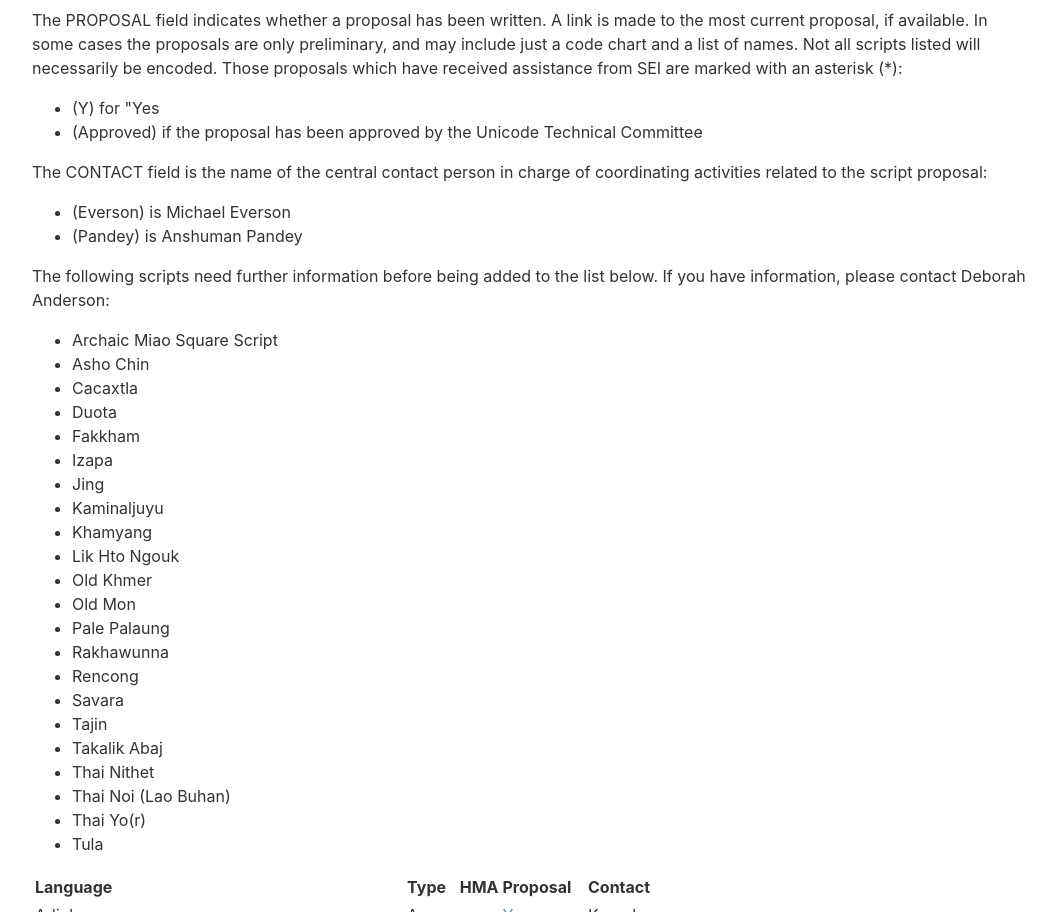
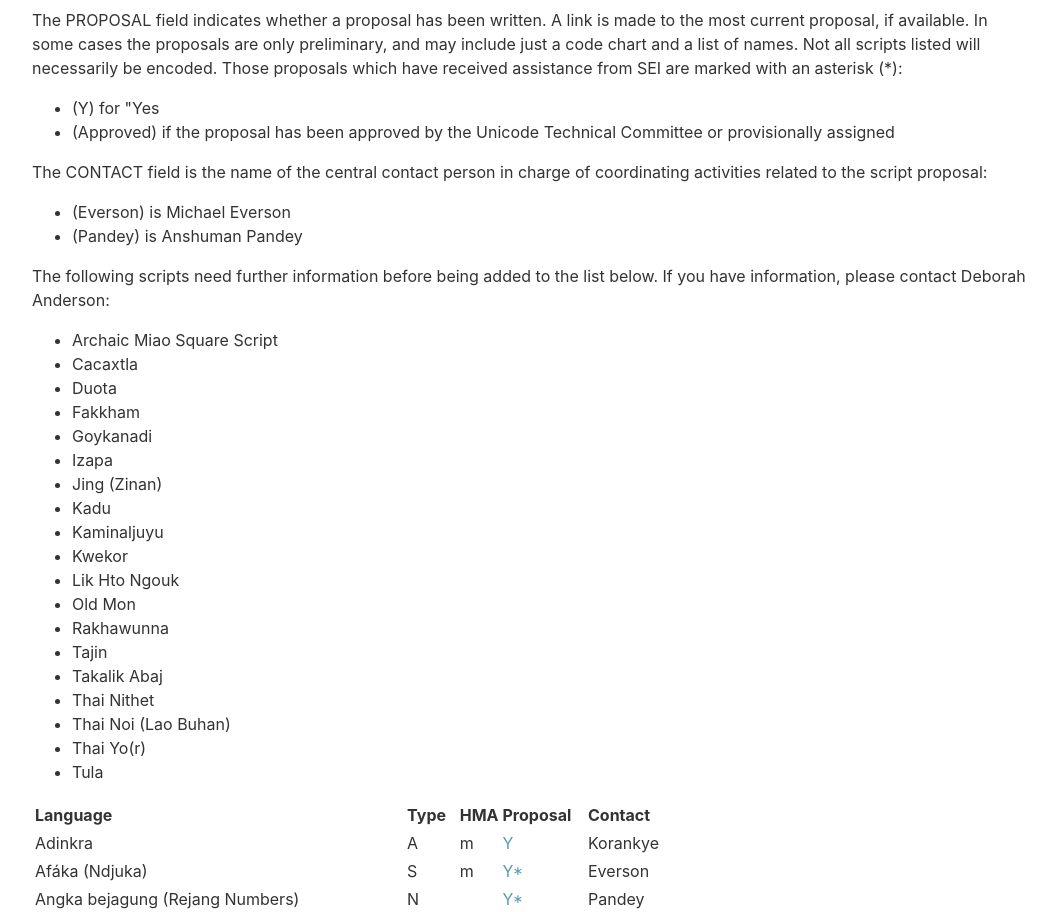
Before and after one commit to ScriptEncodingInitiative/ScriptEncodingInitiative.github.io, an Eleventy site: page pages/scripts-not-encoded.njk.md in a window 1280 px wide. Shown: the part 620-1532 px from the top of the page, without its empty margins (108-1164 px from the left). Built offline with nearby package versions, Linux system fonts and the light colour scheme; Eleventy itself is replaced by a stand-in of ours; files that its build step writes are made by us from their sources.

Commit message:
Updated definitions and scripts needing further info

```diff
--- a/pages/scripts-not-encoded.njk.md
+++ b/pages/scripts-not-encoded.njk.md
@@ -27,7 +27,7 @@
 The PROPOSAL field indicates whether a proposal has been written. A link is made to the most current proposal, if available. In some cases the proposals are only preliminary, and may include just a code chart and a list of names. Not all scripts listed will necessarily be encoded. Those proposals which have received assistance from SEI are marked with an asterisk (*):
 
 * (Y) for "Yes
-* (Approved) if the proposal has been approved by the Unicode Technical Committee
+* (Approved) if the proposal has been approved by the Unicode Technical Committee or provisionally assigned
 
 The CONTACT field is the name of the central contact person in charge of coordinating activities related to the script proposal:
 
@@ -37,21 +37,18 @@
 The following scripts need further information before being added to the list below. If you have information, please contact Deborah Anderson:
 
  * Archaic Miao Square Script
- * Asho Chin
  * Cacaxtla
  * Duota
  * Fakkham
+ * Goykanadi
  * Izapa
- * Jing
+ * Jing (Zinan)
+ * Kadu
  * Kaminaljuyu
- * Khamyang
+ * Kwekor
  * Lik Hto Ngouk
- * Old Khmer
  * Old Mon
- * Pale Palaung
  * Rakhawunna
- * Rencong
- * Savara
  * Tajin
  * Takalik Abaj
  * Thai Nithet
```
Also changed, not shown: 2 other files.
